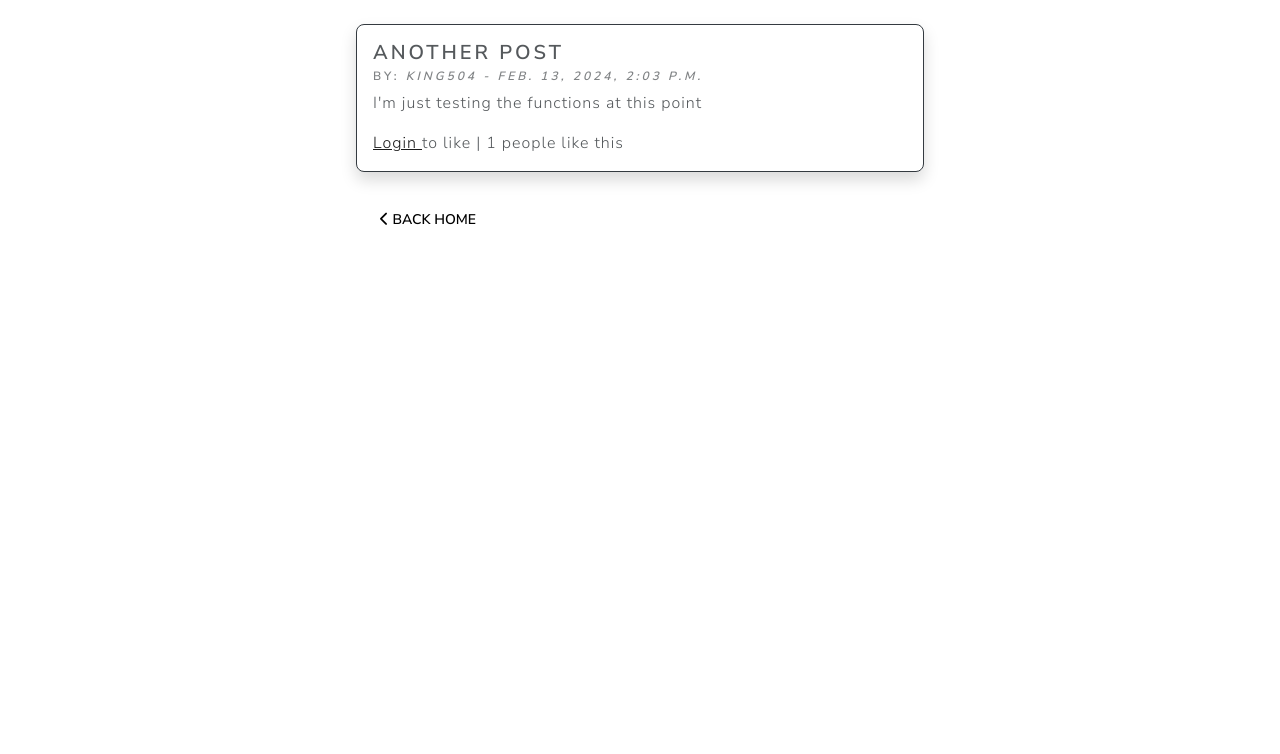
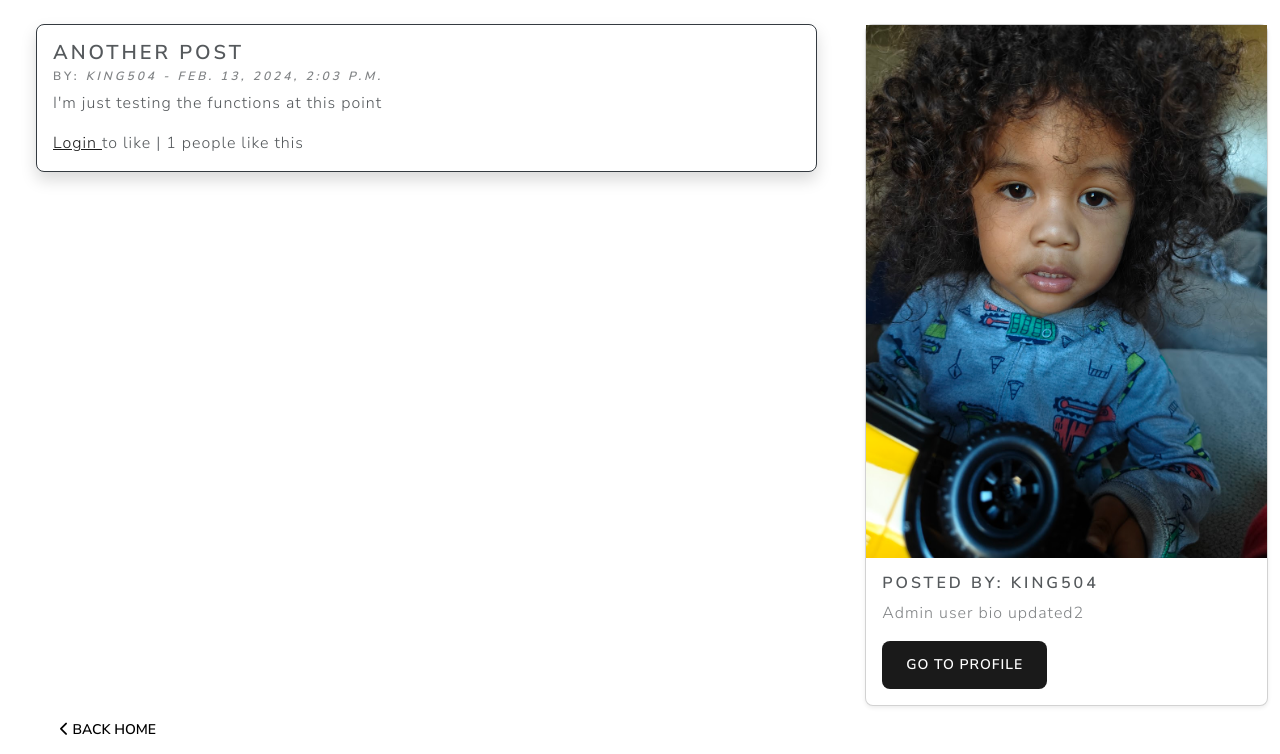
Before and after one commit to Kenmitchell2012/blog, a Django app: page /post/3 in a window 1280 px wide. Shown: the part 92-846 px from the top of the page. Before the commit the page ends 317 px from the top, so only its background shows below. Run offline with Django 4.2, Linux system fonts and the light colour scheme; data comes from the database, SQL or seed files in the repository; both versions use the stored data as it was after the commit; some libraries are stand-ins or nearby versions.

Commit message:
add custom profile page

```diff
--- a/blog/theblog/models.py
+++ b/blog/theblog/models.py
@@ -20,6 +20,13 @@ class Category(models.Model):
 class Profile(models.Model):
     user = models.OneToOneField(User, null=True, on_delete=models.CASCADE)
     bio = models.TextField(null=True, blank=True)
+    profile_pic = models.ImageField(null=True, blank=True, upload_to='images/profile/')
+    website_url = models.CharField(max_length=200, null=True, blank=True)
+    facebook_url = models.CharField(max_length=200, null=True, blank=True)
+    twitter_url = models.CharField(max_length=200, null=True, blank=True)
+    instagram_url = models.CharField(max_length=200, null=True, blank=True)
+    pinterest_url = models.CharField(max_length=200, null=True, blank=True)
+
 
     def __str__(self):
         return str(self.user)
--- a/blog/theblog/templates/view.html
+++ b/blog/theblog/templates/view.html
@@ -4,7 +4,7 @@
 
     <div class="container-fluid">
         <div class="row">
-            <div class="col-md-6 mx-auto">
+            <div class="col-md-8 mx-auto">
                 <div class="card border-dark mt-4 mb-4 me-4 ms-4 shadow rounded-3" style="">
                     <div class="card-body">
                         <h4 class="card-title">{{post.title}}</h4>
@@ -55,20 +55,33 @@
                             </form>
                     </div>
                 </div>
-                <div class="col-md-6">
-                    <a class="mx-auto ms-4" href="{% url 'home' %}">
-                        <button type="submit" class="btn btn-secondary rounded-3">
-                            <i class="fa-solid fa-chevron-left"></i>
-                            Back Home
-                        </button>
-                    </a>
 
-                </div>
 
 
 
 
             </div>
+            <div class="col-md-4 mt-4 mx-auto">
+                <div class="card rounded-3 shadow-sm">
+                    <img src="{{ post.author.profile.profile_pic.url }}" max-height="300" class="card-img-top" alt="Profile Picture">
+                    <div class="card-body">
+                        <h5 class="card-title">Posted By: {{ post.author.username }}</h5>
+                        <p class="card-text text-muted">{{post.author.profile.bio}}</p>
+                        <a href="#" class="btn rounded-3 btn-primary">Go to Profile</a>
+                    </div>
+                </div>
+            </div>
+
+
+        </div>
+        <div class="col-2">
+            <a class="mx-auto ms-4" href="{% url 'home' %}">
+                <button type="submit" class="btn btn-secondary rounded-3">
+                    <i class="fa-solid fa-chevron-left"></i>
+                    Back Home
+                </button>
+            </a>
+
         </div>
     </div>
 
```
Also changed, not shown: blog/blog/settings.py (+8 -0 lines), blog/theblog/templates/home.html (+33 -4 lines), blog/db.sqlite3, blog/media/images/Adidas_Yeezy_Slides_Slate_Grey_ID2350-3395848175.jpg (added), blog/media/images/profile/IMG20231225095156.jpg (added), blog/media/images/profile/timberland.jpg (added), blog/media/images/tab2.png (added), blog/theblog/migrations/0009_profile_facebook_url_profile_instagram_url_and_more.py (added), 1 other file.
